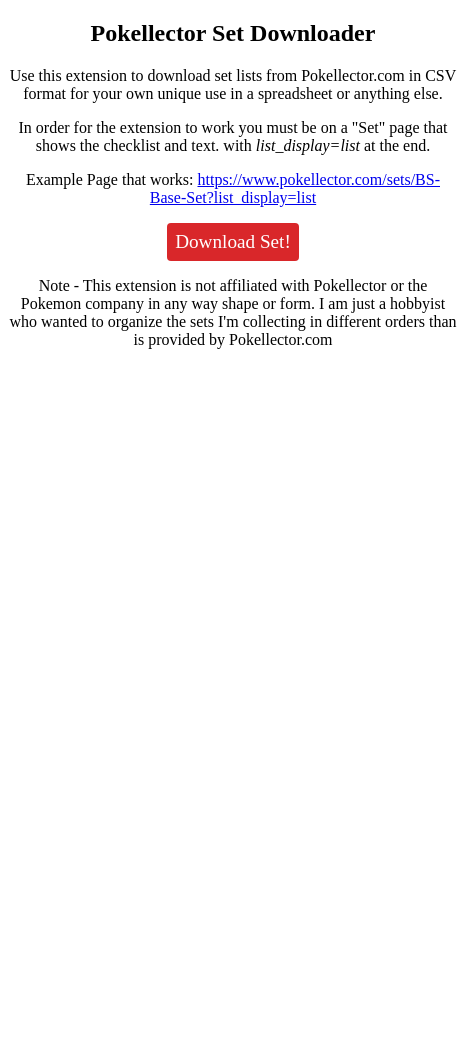
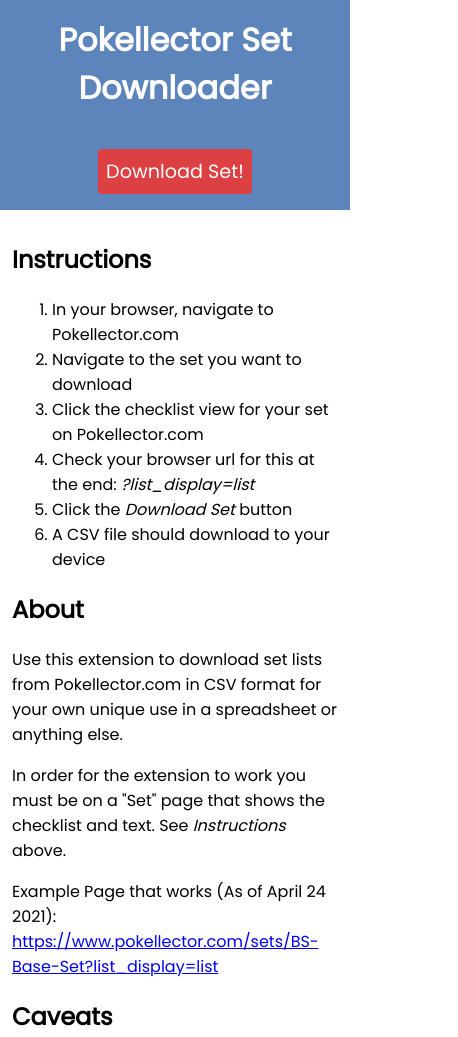
Before and after one commit to codingLogan/pokellector-downloader, a browser extension: page popup.html in a window 400 px wide. Shown: the top 1037 px of the page, 458 px wide, since content can reach past the window. Before the commit the page ends 844 px from the top, so only its background shows below. Drawn offline with Linux system fonts and the light colour scheme.

Commit message:
Style the popup, and add better instructions

```diff
--- a/popup.html
+++ b/popup.html
@@ -1,21 +1,44 @@
 <!DOCTYPE html>
 <html>
     <head>
+        <link rel="stylesheet"
+          href="https://fonts.googleapis.com/css?family=Poppins">
         <link rel="stylesheet" href="styles.css" />
     </head>
     <body>
-        <h2>Pokellector Set Downloader</h2>
+        <div class="header">
+            <h1>Pokellector Set Downloader</h1>
+            <div class="action-container">
+                <button type="button" id="download">
+                    Download Set!
+                </button>
+            </div>
+        </div>
+
+        <div class="content">
+        <div class="list">
+            <h2>Instructions</h2>
+            <ol>
+                <li>In your browser, navigate to Pokellector.com</li>
+                <li>Navigate to the set you want to download</li>
+                <li>Click the checklist view for your set on Pokellector.com</li>
+                <li>Check your browser url for this at the end: <em>?list_display=list</em></li>
+                <li>Click the <em>Download Set</em> button</li>
+                <li>A CSV file should download to your device</li>
+            </ol>
+        </div>
+
+        <h2>About</h2>
         <p>
             Use this extension to download set lists from Pokellector.com in CSV format
             for your own unique use in a spreadsheet or anything else.
-            </p>
+        </p>
         <p>
             In order for the extension to work you must be on a "Set" page that
-            shows the checklist and text.
-            with <em>list_display=list</em> at the end.
+            shows the checklist and text.  See <em>Instructions</em> above.
         </p>
         <p>
-            Example Page that works:
+            Example Page that works (As of April 24 2021):
             <a
                 href="https://www.pokellector.com/sets/BS-Base-Set?list_display=list"
                 target="_blank"
@@ -23,15 +46,21 @@
                 https://www.pokellector.com/sets/BS-Base-Set?list_display=list
             </a>
         </p>
-        <button type="button" id="download">
-            Download Set!
-        </button>
+
+        <h2>Caveats</h2>
+        <p>
+            This is an unofficial extension, if Pokellector.com updates their website,
+            there's a good chance this will stop working until the extension also gets an update.
+        </p>
+    </div>
+
+    <div class="footer">
         <p>
             Note - This extension is not affiliated with Pokellector or the
-            Pokemon company in any way shape or form.  I am just a hobbyist who
-            wanted to organize the sets I'm collecting in different orders than
-            is provided by Pokellector.com
+            Pokemon company in any way.  I am just a hobbyist who
+            wanted a way to organize the sets I'm collecting.
         </p>
+    </div>
     </body>
     <script src="download.js"></script>
 </html>
--- a/styles.css
+++ b/styles.css
@@ -1,6 +1,6 @@
 button {
     all: unset;
-    background-color: #d9272a;
+    background-color: #dd4043;
     color: white;
     border-radius: 4px;
     cursor: pointer;
@@ -10,7 +10,47 @@
     padding: 8px;
 }
 
+h1 {
+    margin-top: 0;
+    padding-top: 16px;
+}
+
 body {
+    font-family: Poppins, Arial, Helvetica, sans-serif;
+    text-align: left;
+    width: 350px;
+    padding: 0px;
+    margin: 0;
+}
+
+.content {
+    padding: 12px;
+}
+
+.header {
     text-align: center;
-    width: 450px;
+    background-color: #5d85bb;
+    color: white;
 }
+
+.footer {
+    background-color: #5d85bb;
+    color: white;
+}
+
+.footer p {
+    margin: 0;
+    padding: 12px;
+}
+
+/* p.footer {
+    padding-top: 32px;
+} */
+
+div.action-container {
+    padding: 16px;
+}
+
+.list {
+    text-align: left;
+}
```
